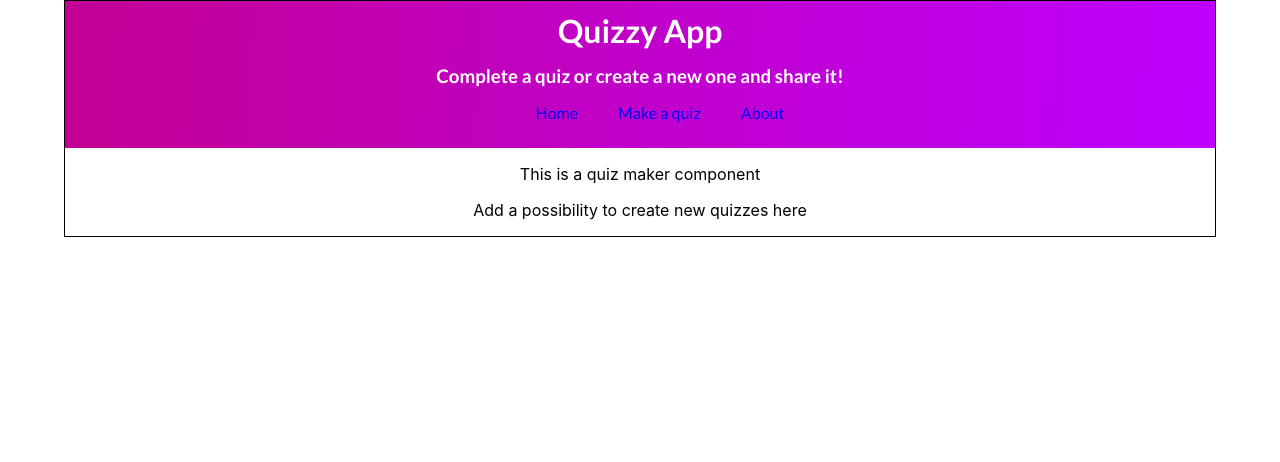
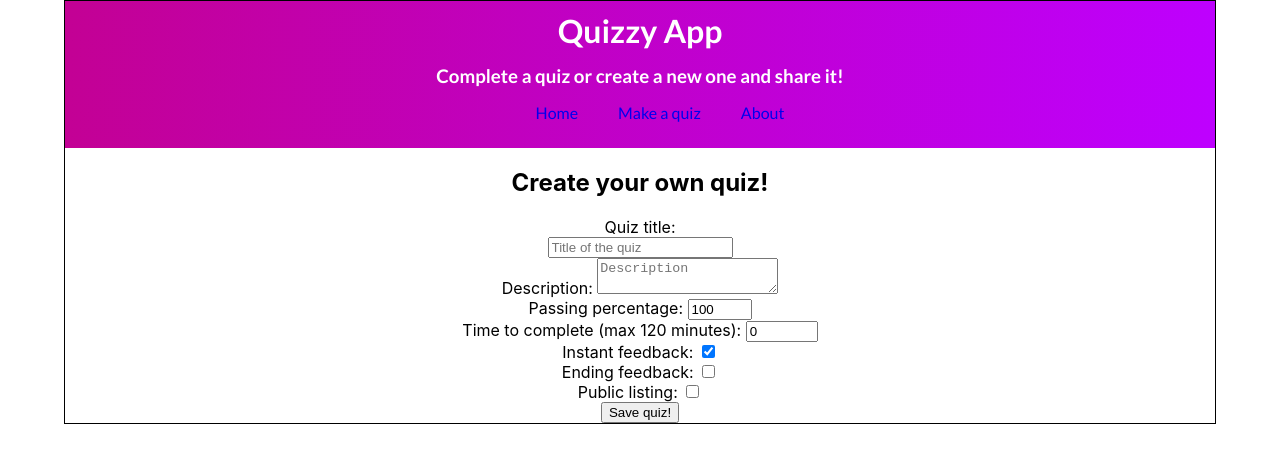
Before and after one commit to HessianPL/quizzy, a React (Create React App) app: page /makequiz in a window 1280 px wide. Shown: the top 462 px of the page. Built offline with nearby package versions, Linux system fonts and the light colour scheme.

Commit message:
Add new quiz form (without adding questions yet, only quiz data)

```diff
--- /dev/null
+++ b/src/components/QuizMaker/QuizMaker.css
@@ -0,0 +1,6 @@
+.newQuizForm {
+    margin: 0 auto;
+    display: flex;
+    flex-direction: column;
+    align-items: center;
+}
--- a/src/components/QuizMaker/QuizMaker.tsx
+++ b/src/components/QuizMaker/QuizMaker.tsx
@@ -1,8 +1,58 @@
+import {ChangeEvent, SyntheticEvent, useState} from "react";
+import { QuizEntityIncoming } from "../../../../quizzy-back/types/quiz/quiz-entity-incoming";
+import './QuizMaker.css'
+
 export const QuizMaker = () => {
+    const [newQuizData, setNewQuizData] = useState<QuizEntityIncoming>({
+            title: '',
+            description: '',
+            passingPercentage: 100,
+            timerQuiz: 0,
+            instantFeedback: true,
+            endingFeedback: false,
+            publicListing: false,
+            passwordProtected: false,
+        }
+    )
+
+    const handleSubmit = (event: SyntheticEvent) => {
+        event.preventDefault()
+        console.log('Form submission')
+        console.log(newQuizData)
+    }
+
+    type InputValue = string | boolean;
+
+    const handleChange = (event: ChangeEvent<HTMLInputElement | HTMLTextAreaElement>) => {
+        const target = event.target;
+        const inputValue: InputValue =
+            target instanceof HTMLInputElement && target.type === 'checkbox'
+                ? target.checked
+                : target.value;
+
+        setNewQuizData(prevNewQuizData => {
+            return {
+                ...prevNewQuizData,
+                [target.name]: inputValue
+            }
+        })
+    }
+
     return (
         <>
-            <p>This is a quiz maker component</p>
-            <p>Add a possibility to create new quizzes here</p>
+            <h2>Create your own quiz!</h2>
+            <form onSubmit={handleSubmit} className='newQuizForm'>
+                <label htmlFor='title'>Quiz title:</label>
+                <input type="text" name="title" id='title' placeholder="Title of the quiz" value={newQuizData.title} onChange={handleChange}/>
+                <label>Description: <textarea name="description" placeholder="Description" value={newQuizData.description} onChange={handleChange}/></label>
+                <label>Passing percentage: <input type="number" name="passingPercentage" min={0} max={100} value={newQuizData.passingPercentage} onChange={handleChange} /></label>
+                <label>Time to complete (max 120 minutes): <input type="number" name="timerQuiz" min={0} max={60*60*2} value={newQuizData.timerQuiz} onChange={handleChange} /></label>
+                <label>Instant feedback: <input type="checkbox" name="instantFeedback" checked={newQuizData.instantFeedback} onChange={handleChange} /></label>
+                <label>Ending feedback: <input type="checkbox" name="endingFeedback" checked={newQuizData.endingFeedback} onChange={handleChange} /></label>
+                <label>Public listing: <input type="checkbox" name="publicListing" checked={newQuizData.publicListing} onChange={handleChange} /></label>
+
+                <button>Save quiz!</button>
+            </form>
         </>
     )
 }
```
